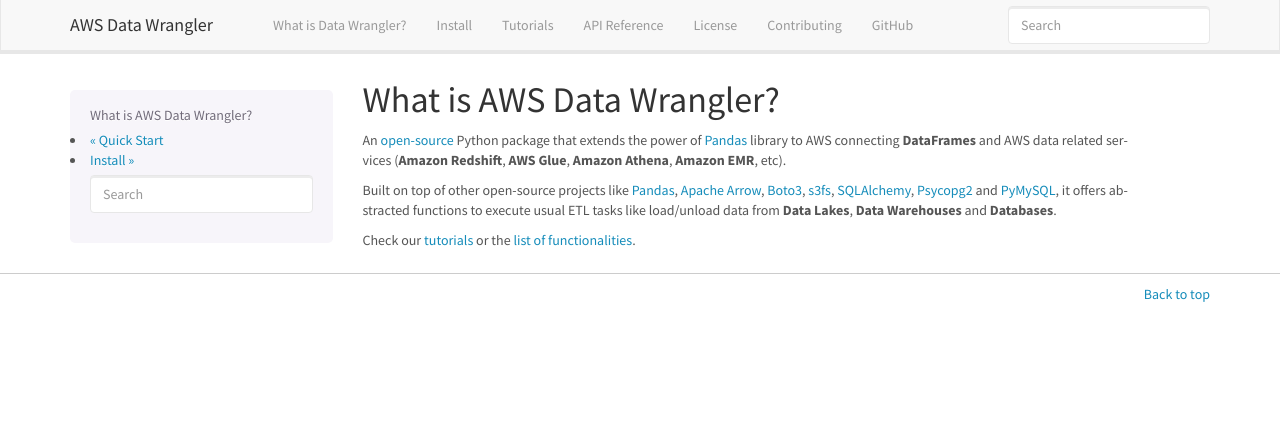
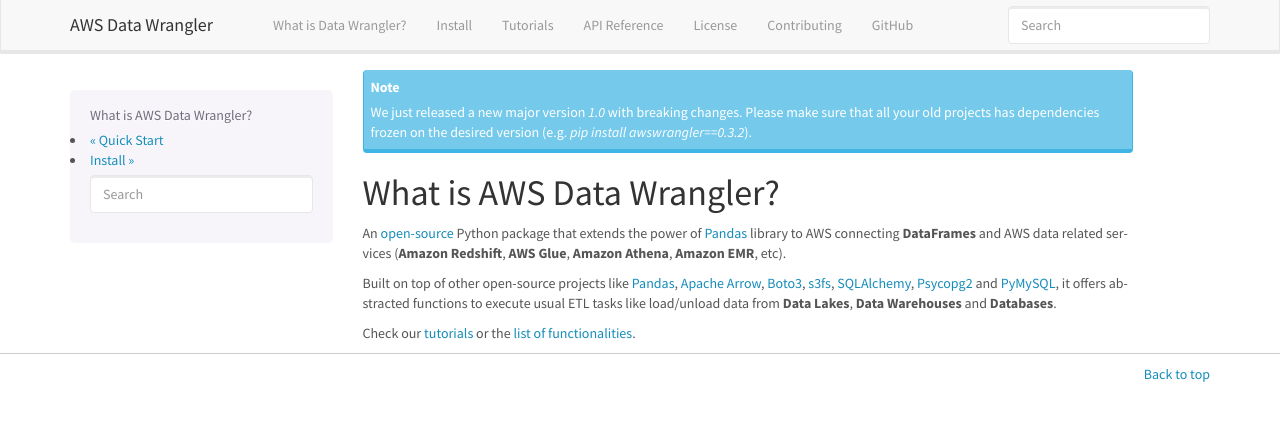
Before and after one commit to aws/aws-sdk-pandas, a Sphinx documentation site: the page built from docs/source/what.rst, in a window 1280 px wide. Shown: the top 421 px of the page. Built offline with Sphinx 7.4.7, drawn with Linux system fonts in a browser that asks for light colours; the version number could not be read and is left out.

Commit message:
Add notes about the last release and also fix links in the docs #171

```diff
--- a/docs/source/api.rst
+++ b/docs/source/api.rst
@@ -1,3 +1,5 @@
+.. note:: We just released a new major version `1.0` with breaking changes. Please make sure that all your old projects has the dependencies frozen on the desired version (e.g. `pip install awswrangler==0.3.2`).
+
 API Reference
 =============
 
--- a/docs/source/install.rst
+++ b/docs/source/install.rst
@@ -1,3 +1,5 @@
+.. note:: We just released a new major version `1.0` with breaking changes. Please make sure that all your old projects has dependencies frozen on the desired version (e.g. `pip install awswrangler==0.3.2`).
+
 Install
 =======
 
--- a/docs/source/what.rst
+++ b/docs/source/what.rst
@@ -1,3 +1,5 @@
+.. note:: We just released a new major version `1.0` with breaking changes. Please make sure that all your old projects has dependencies frozen on the desired version (e.g. `pip install awswrangler==0.3.2`).
+
 What is AWS Data Wrangler?
 ==========================
 
```
Also changed, not shown: README.md (+7 -0 lines), docs/source/index.rst (+5 -3 lines).
